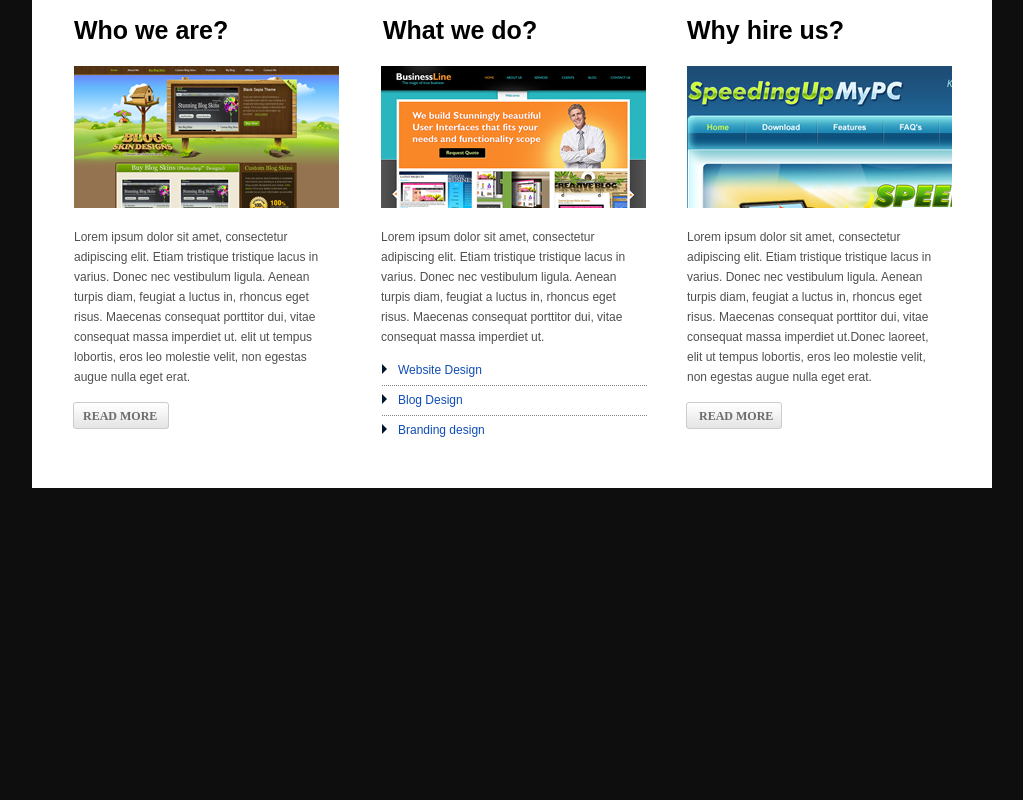
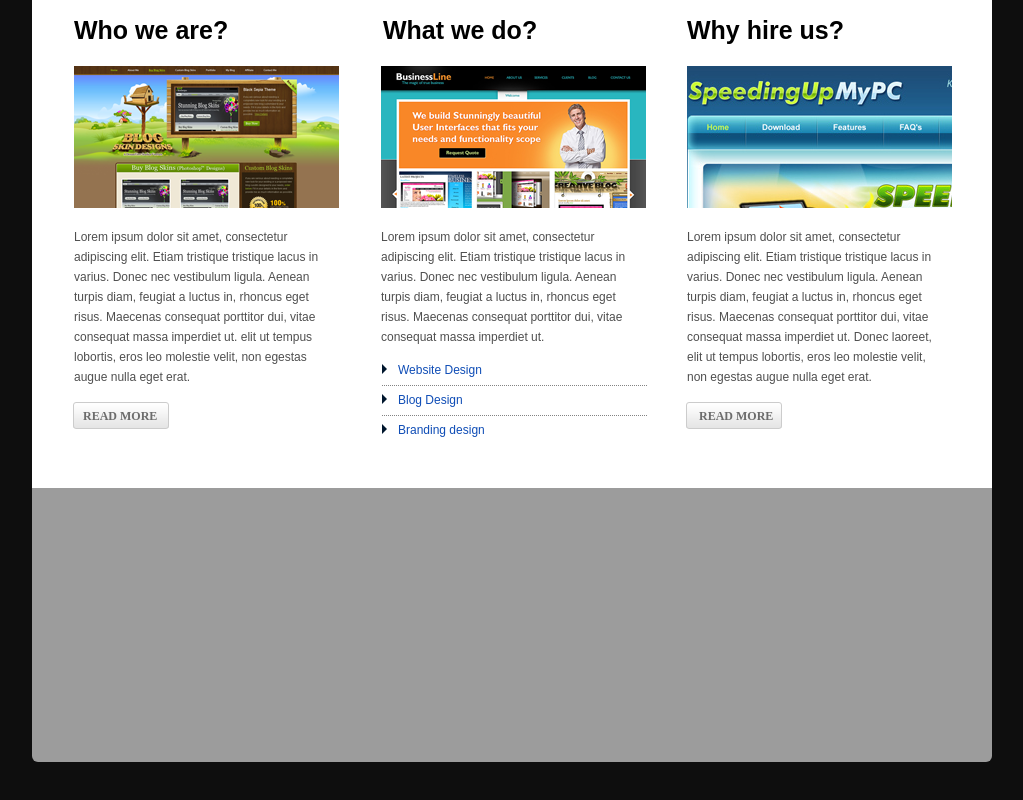
Before and after one commit to Mikhail3462/bussines, a plain HTML site: page index.html in a window 1280 px wide. Shown: the part 616-1416 px from the top of the page, without its empty margins (128-1151 px from the left). Before the commit the page ends 1144 px from the top, so only its background shows below. Drawn offline with nearby package versions, Linux system fonts and the light colour scheme.

Commit message:
footer size, background

```diff
--- a/css/style.css
+++ b/css/style.css
@@ -516,3 +516,11 @@ span.rmore.r2{
 	color: #0f4db6;
 }
 /*COL3*/
+
+/*FOOTER*/
+footer{
+	height: 274px !important;
+	background: #9c9c9c;
+	border-radius: 0 0 6px 6px;
+}
+/*FOOTER*/
--- a/index.html
+++ b/index.html
@@ -103,7 +103,7 @@
 						<h2>Why hire us?</h2>
 						<a href="#"><img src="img/col3img3.png" alt="col3img3">
 							<p>
-								Lorem ipsum dolor sit amet, consectetur<br>adipiscing elit. Etiam tristique tristique lacus in<br>varius. Donec nec vestibulum ligula. Aenean<br>turpis diam, feugiat a luctus in, rhoncus eget<br>risus. Maecenas consequat porttitor dui, vitae<br>consequat massa imperdiet ut.Donec laoreet,<br> elit ut tempus lobortis, eros leo molestie velit,<br> non egestas augue nulla eget erat.
+								Lorem ipsum dolor sit amet, consectetur<br>adipiscing elit. Etiam tristique tristique lacus in<br>varius. Donec nec vestibulum ligula. Aenean<br>turpis diam, feugiat a luctus in, rhoncus eget<br>risus. Maecenas consequat porttitor dui, vitae<br>consequat massa imperdiet ut. Donec laoreet,<br> elit ut tempus lobortis, eros leo molestie velit,<br> non egestas augue nulla eget erat.
 							</p>
 							<span class="rmore r2">read more</span>
 						</a>
@@ -111,6 +111,10 @@
 				</ul>
 			</div>
 
+			<footer>
+
+			</footer>
+
 		</div><!--wrapper-->
 
 </body>
```
